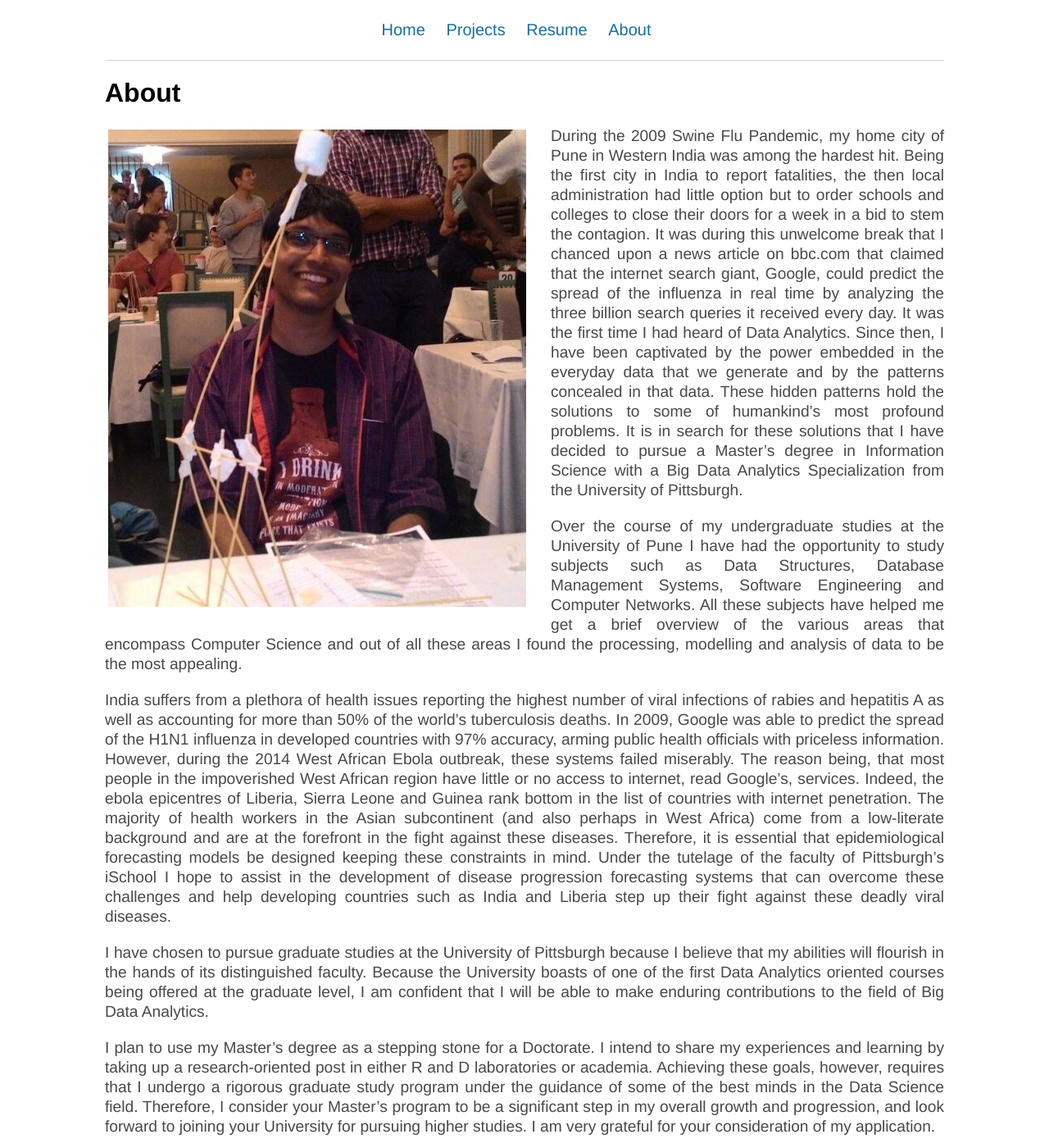
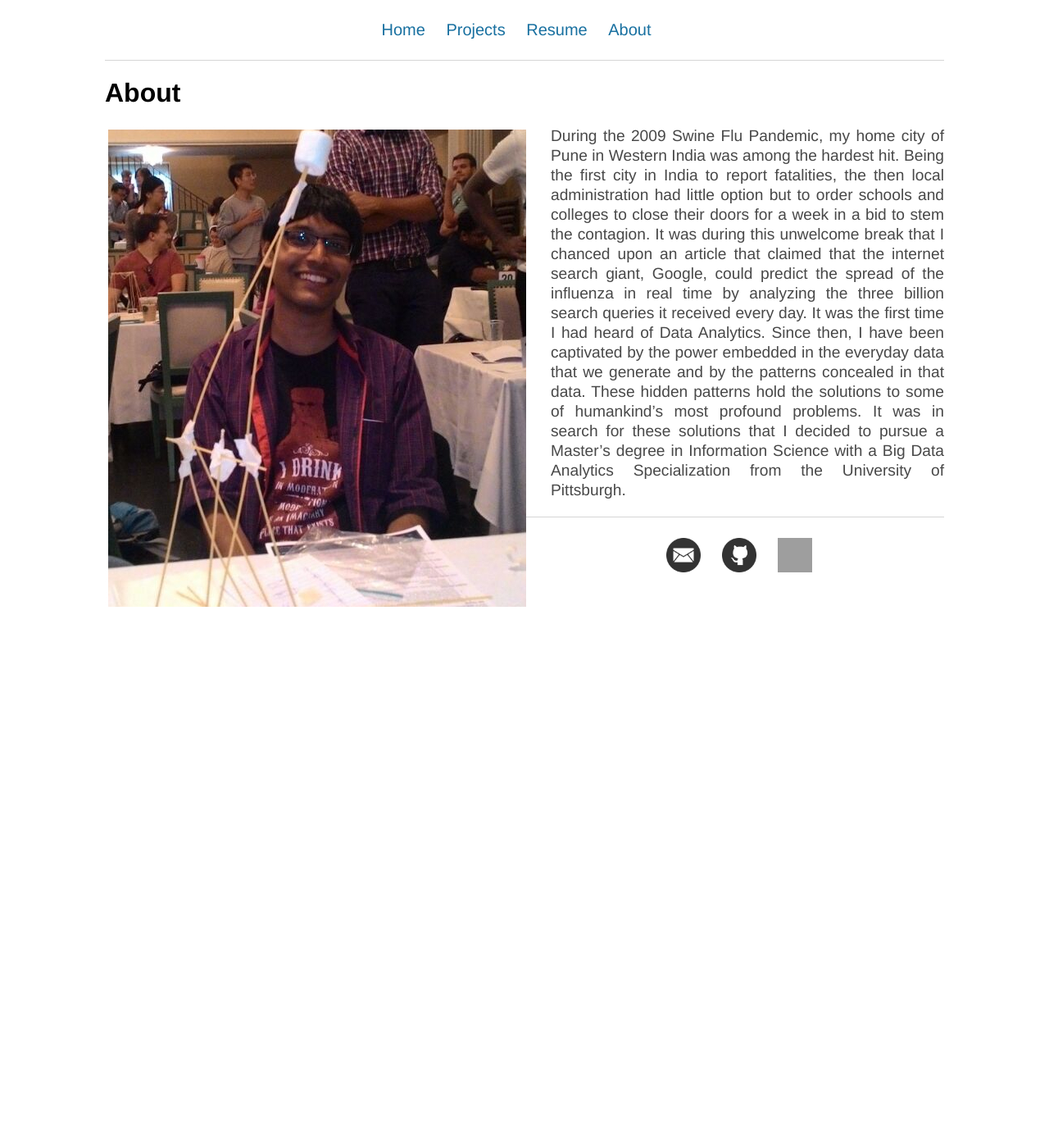
Before and after one commit to NeilBardhan/neilbardhan.github.io, a Jekyll site: the page built from about/index.html, in a window 1280 px wide and 1400 px high. Shown: the whole window at 82% size. Built offline with Jekyll 4.4.1, drawn with Linux system fonts in a browser that asks for light colours; grey boxes are pictures that could not be loaded.

Commit message:
Update index.html

```diff
--- a/about/index.html
+++ b/about/index.html
@@ -7,22 +7,6 @@
 	<h1>About</h1>
 	<p>
 	<img id="about" src="croppedPhoto.jpg" alt="Photo" style="float:left;width:514px;height:586px;margin-right: 30px;margin-bottom: 30px;">
-        During the 2009 Swine Flu Pandemic, my home city of Pune in Western India was among the hardest hit. Being the first city in India to report fatalities, the then local administration had little option but to order schools and colleges to close their doors for a week in a bid to stem the contagion. It was during this unwelcome break that I chanced upon a news article on bbc.com that claimed that the internet search giant, Google, could predict the spread of the influenza in real time by analyzing the three billion search queries it received every day. It was the first time I had heard of Data Analytics. Since then, I have been captivated by the power embedded in the everyday data that we generate and by the patterns concealed in that data. These hidden patterns hold the solutions to some of humankind’s most profound problems. It is in search for these solutions that I have decided to pursue a Master’s degree in Information Science with a Big Data Analytics Specialization from the University of Pittsburgh.
-    </p>
-
-    <p>
-Over the course of my undergraduate studies at the University of Pune I have had the opportunity to study subjects such as Data Structures, Database Management Systems, Software Engineering and Computer Networks. All these subjects have helped me get a brief overview of the various areas that encompass Computer Science and out of all these areas I found the processing, modelling and analysis of data to be the most appealing.
-    </p>
-
-    <p>
-India suffers from a plethora of health issues reporting the highest number of viral infections of rabies and hepatitis A as well as accounting for more than 50% of the world’s tuberculosis deaths. In 2009, Google was able to predict the spread of the H1N1 influenza in developed countries with 97% accuracy, arming public health officials with priceless information. However, during the 2014 West African Ebola outbreak, these systems failed miserably. The reason being, that most people in the impoverished West African region have little or no access to internet, read Google’s, services. Indeed, the ebola epicentres of Liberia, Sierra Leone and Guinea rank bottom in the list of countries with internet penetration. The majority of health workers in the Asian subcontinent (and also perhaps in West Africa) come from a low-literate background and are at the forefront in the fight against these diseases. Therefore, it is essential that epidemiological forecasting models be designed keeping these constraints in mind. Under the tutelage of the faculty of Pittsburgh’s iSchool I hope to assist in the development of disease progression forecasting systems that can overcome these challenges and help developing countries such as India and Liberia step up their fight against these deadly viral diseases.
-    </p>
-
-    <p>
-I have chosen to pursue graduate studies at the University of Pittsburgh because I believe that my abilities will flourish in the hands of its distinguished faculty. Because the University boasts of one of the first Data Analytics oriented courses being offered at the graduate level, I am confident that I will be able to make enduring contributions to the field of Big Data Analytics.
-    </p>
-
-    <p>
-        I plan to use my Master’s degree as a stepping stone for a Doctorate. I intend to share my experiences and learning by taking up a research-oriented post in either R and D laboratories or academia. Achieving these goals, however, requires that I undergo a rigorous graduate study program under the guidance of some of the best minds in the Data Science field. Therefore, I consider your Master’s program to be a significant step in my overall growth and progression, and look forward to joining your University for pursuing higher studies. I am very grateful for your consideration of my application.
+        During the 2009 Swine Flu Pandemic, my home city of Pune in Western India was among the hardest hit. Being the first city in India to report fatalities, the then local administration had little option but to order schools and colleges to close their doors for a week in a bid to stem the contagion. It was during this unwelcome break that I chanced upon an article that claimed that the internet search giant, Google, could predict the spread of the influenza in real time by analyzing the three billion search queries it received every day. It was the first time I had heard of Data Analytics. Since then, I have been captivated by the power embedded in the everyday data that we generate and by the patterns concealed in that data. These hidden patterns hold the solutions to some of humankind’s most profound problems. It was in search for these solutions that I decided to pursue a Master’s degree in Information Science with a Big Data Analytics Specialization from the University of Pittsburgh.
     </p>
 </div>
```
